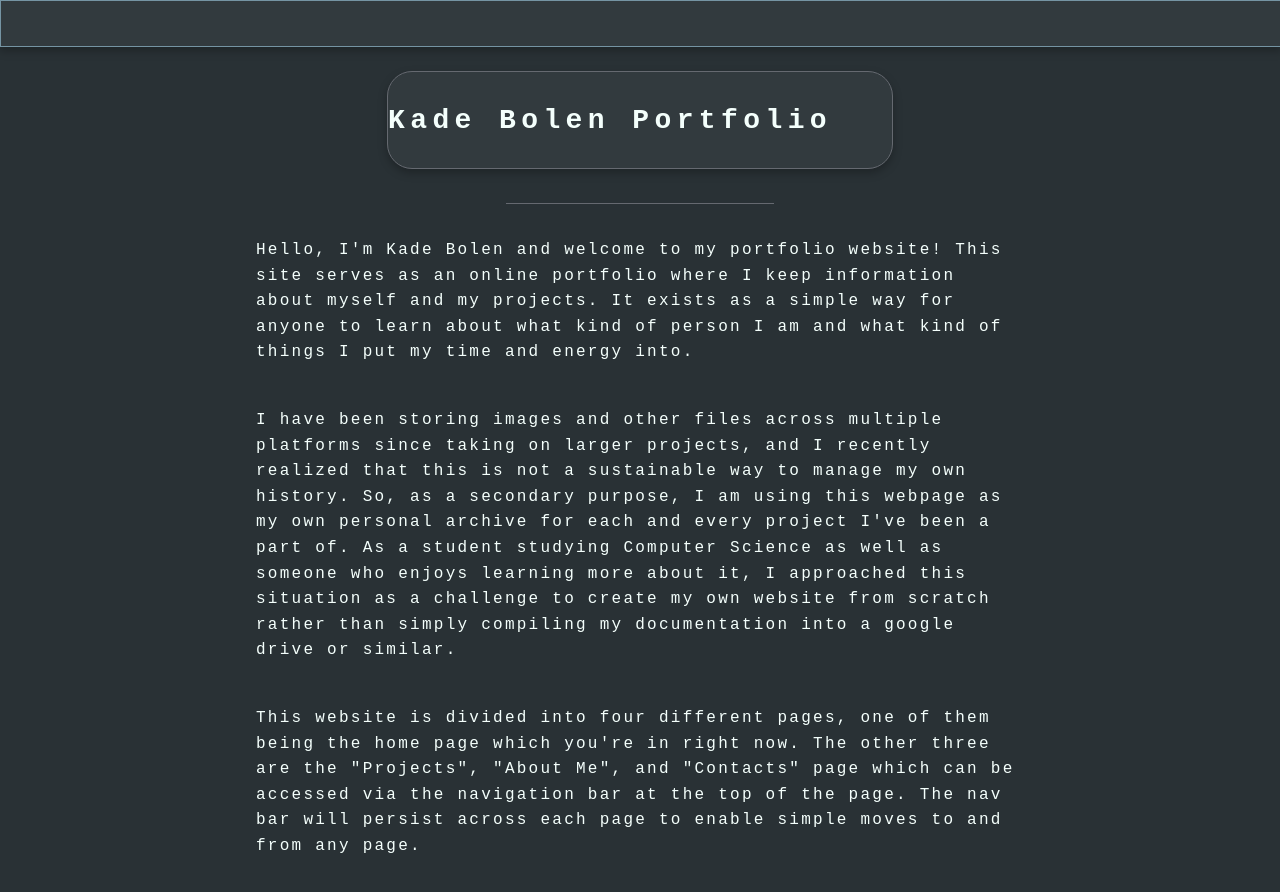
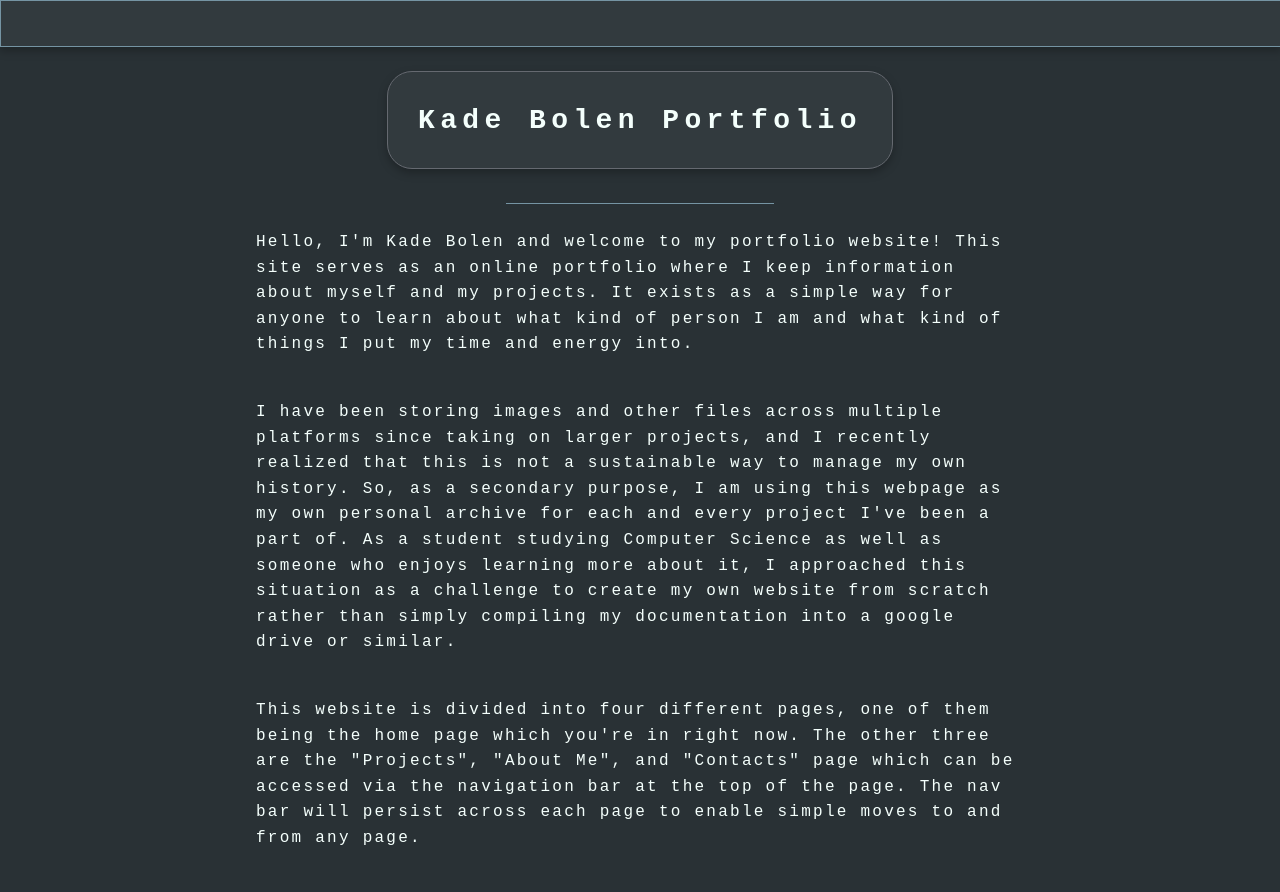
Before and after one commit to kabolen/kabolen.github.io, a React (Create React App) app: page / in a window 1280 px wide. Shown: the top 892 px of the page. Built offline with nearby package versions, Linux system fonts and the light colour scheme; a web font is replaced by a local one.

Commit message:
Changed to account for new jsx components

```diff
--- a/src/pages/Home.jsx
+++ b/src/pages/Home.jsx
@@ -1,15 +1,21 @@
 import React from 'react';
 import Header from "../components/Header";
+import Hero from "../components/Hero";
+import Divider from "../components/Divider";
 
 function Home() {
     return (
             <section className="home-content">
                 <Header/>
                 <div className="intro-box">
-                    <div className="hero-box">
-                        <ph>Kade Bolen Portfolio</ph>
-                    </div>
-                    <hr className="divider" />
+                    <Hero>
+                        <section>
+                            <h1 style={{textAlign: 'center', fontSize: '175%'}}>
+                                Kade Bolen Portfolio
+                            </h1>
+                        </section>
+                    </Hero>
+                    <Divider/>
                     <p>
                         Hello, I'm Kade Bolen and welcome to my portfolio website! This site serves as an online portfolio
                         where I keep information about myself and my projects. It exists as a simple way for anyone to
```
